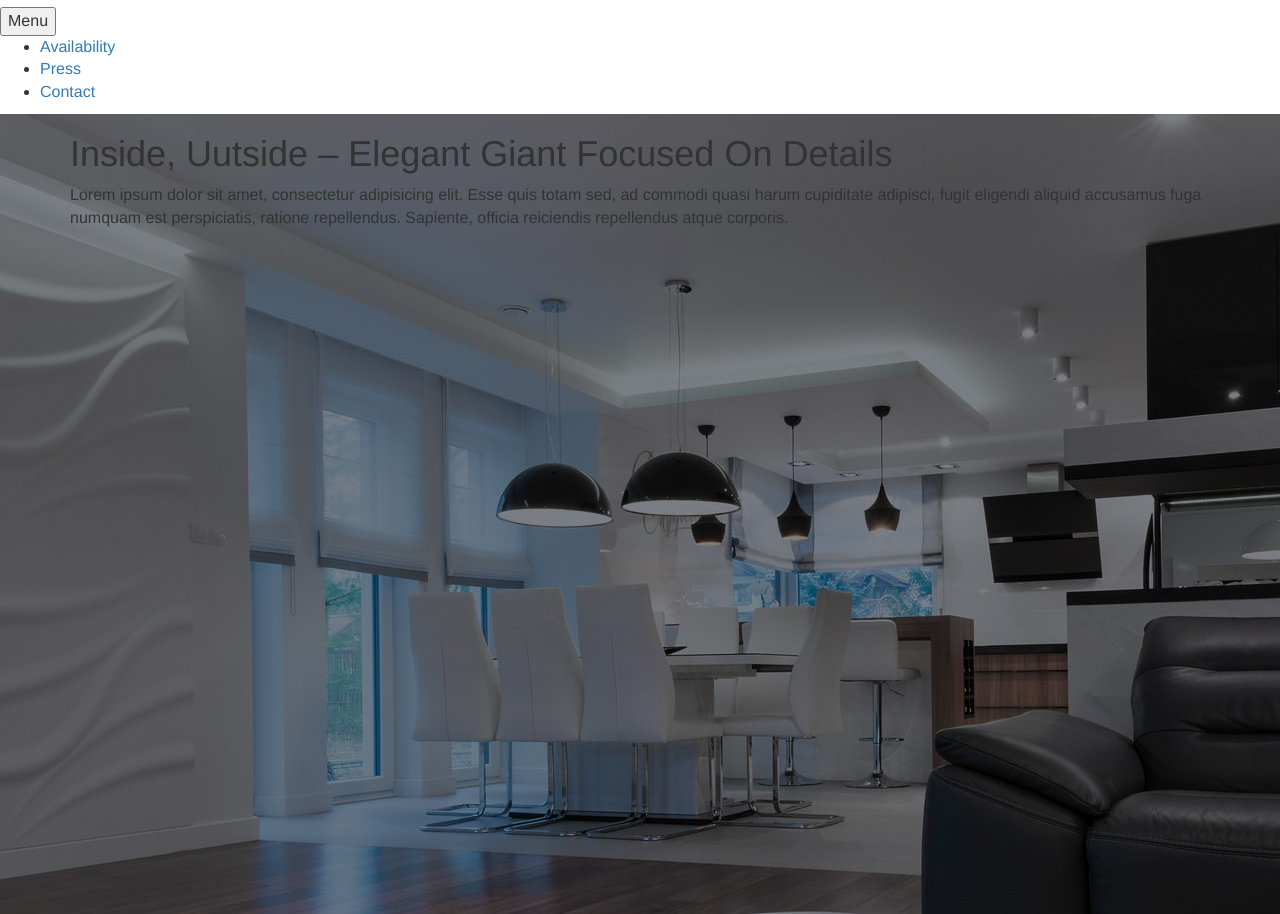
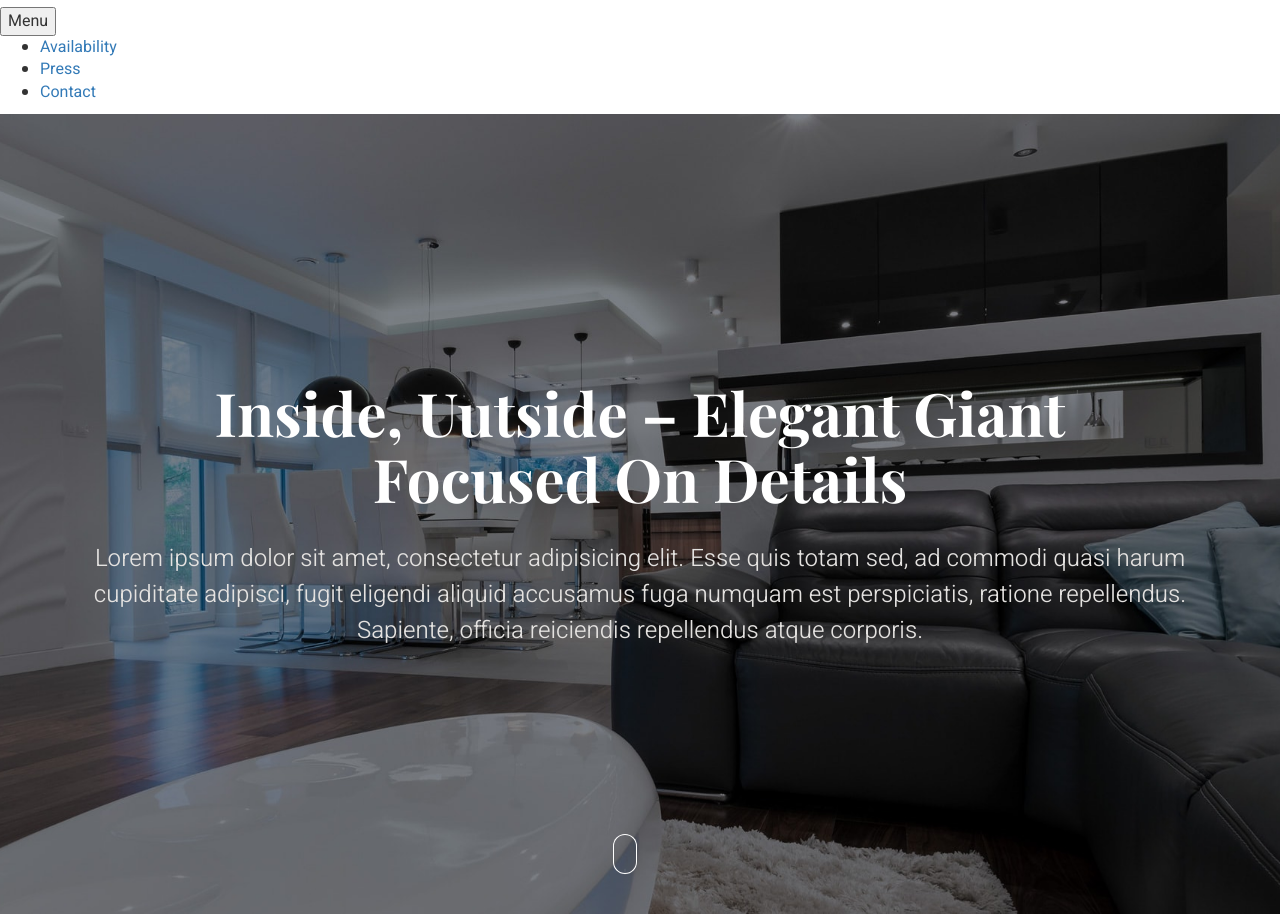
Before and after one commit to Leesale99/nunjucks-app, a website built with webpack: page public/residences.html in a window 1280 px wide. Shown: the part 192-1106 px from the top of the page. Built offline with nearby package versions, Linux system fonts and the light colour scheme.

Commit message:
intro caption finished

```diff
--- a/public/residences.html
+++ b/public/residences.html
@@ -65,7 +65,7 @@
 			<section id="hero" class="hero b-lazy" data-src="images/1920x1066_bg6.jpg">
 				<div class="container">
 					<div class="hero__caption">
-						<h1>Inside, Uutside – Elegant Giant Focused On Details</h1>
+						<h1>Inside, Uutside – Elegant Giant <br> Focused On Details</h1>
 						<p>
 							Lorem ipsum dolor sit amet, consectetur adipisicing elit. Esse quis totam sed, ad commodi quasi harum cupiditate adipisci, fugit eligendi aliquid accusamus fuga numquam est perspiciatis, ratione repellendus. Sapiente, officia reiciendis repellendus atque corporis.
 						</p>
--- a/src/components/headers/bf_headers.scss
+++ b/src/components/headers/bf_headers.scss
@@ -1,8 +1,53 @@
 /*Hero*/
 .hero {
-	// height: 600px;
+	@include fullScreen-bg;
+	display: flex;
+	align-items: center;
+	justify-content: center;
+	padding: 5rem 0;
+	position: relative;
 
-  // @include break(min, $screen-md-min) {
-  //   height: 100vh;
-  // }
+	&__caption {
+		text-align: center;
+		color: $white;
+
+		h1 {
+			margin: 0 0 3rem;
+		}
+
+		p {
+			color: $shaded_white;
+			font-size: 2.4rem;
+			max-width: 48em;
+			line-height: 1.5;
+		}
+	}
+
+	.icon-scroll {
+		width: 1.5em;
+		height: 2.5em;
+		margin-left: -1.5rem;
+		bottom: 2.5em;
+		box-shadow: inset 0 0 0 1px #fff;
+		border-radius: 25px;
+		position: absolute;
+		left: 50%;
+		transform: translateX(-50%);
+
+		&:before {
+			content: '';
+			width: 0.2rem;
+			height: 0.6rem;
+			background: $white;
+			margin-left: -0.1rem;
+			top: 1rem;
+			position: absolute;
+			left: 50%;
+			animation: {
+				name: scroll;
+				duration: 1.5s;
+				iteration-count: infinite;
+			}
+		}
+	}
 }
--- /dev/null
+++ b/src/style/modules/_animations.scss
@@ -0,0 +1,12 @@
+
+// Hero section scroll-down animation
+@keyframes scroll {
+  0% {
+    opacity: 1;
+  }
+
+  100% {
+    opacity: 0;
+    transform: translateY(2.6rem);
+  }
+}
--- a/src/style/modules/_variables.scss
+++ b/src/style/modules/_variables.scss
@@ -25,11 +25,22 @@ $icons:FontAwesome;
 	font-weight: 700;
 }
 // **********
+// BACKGROUND
+// **********
+@mixin fullScreen-bg {
+	background: {
+		size: cover;
+		repeat: no-repeat;
+		position: center;
+	}
+}
+// **********
 // COLORS
 // **********
 // Base Colors
 $white: #FFFFFF;
 $off_white: #c2c2c2;
+$shaded_white: #e4e2e0;
 $black: #000000;
 $white_translucent: rgba(255,255,255,0.8);
 $black_translucent: rgba(0,0,0,0.6);
--- /dev/null
+++ b/src/style/partials/_typography.scss
@@ -0,0 +1,25 @@
+body {
+  font-family: $sans;
+}
+
+h1,
+h2,
+h3,
+h4,
+h5,
+h6 {
+  font-family: $serif;
+}
+
+h1 {
+  font: {
+    size: 6rem;
+    weight: 700;
+  }
+}
+
+p {
+  font-weight: 300;
+  margin: 0;
+  padding: 0;
+}
--- a/src/style/style.scss
+++ b/src/style/style.scss
@@ -7,6 +7,7 @@
 @import 'modules/icons';
 @import 'modules/mixins';
 @import 'modules/flexboxgrid';
+@import 'modules/animations';
 
 @import '../components/accordion/bf_accordion';
 @import '../components/back_to_top/bf_back_to_top';
@@ -29,4 +30,5 @@
 @import '../components/tabs/bf_tabs';
 
 // PARTIALS
+@import 'partials/typography';
 @import 'partials/main';
```
Also changed, not shown: src/components/residences.html (+1 -1 lines), public/style/style.css, 1 other file.
